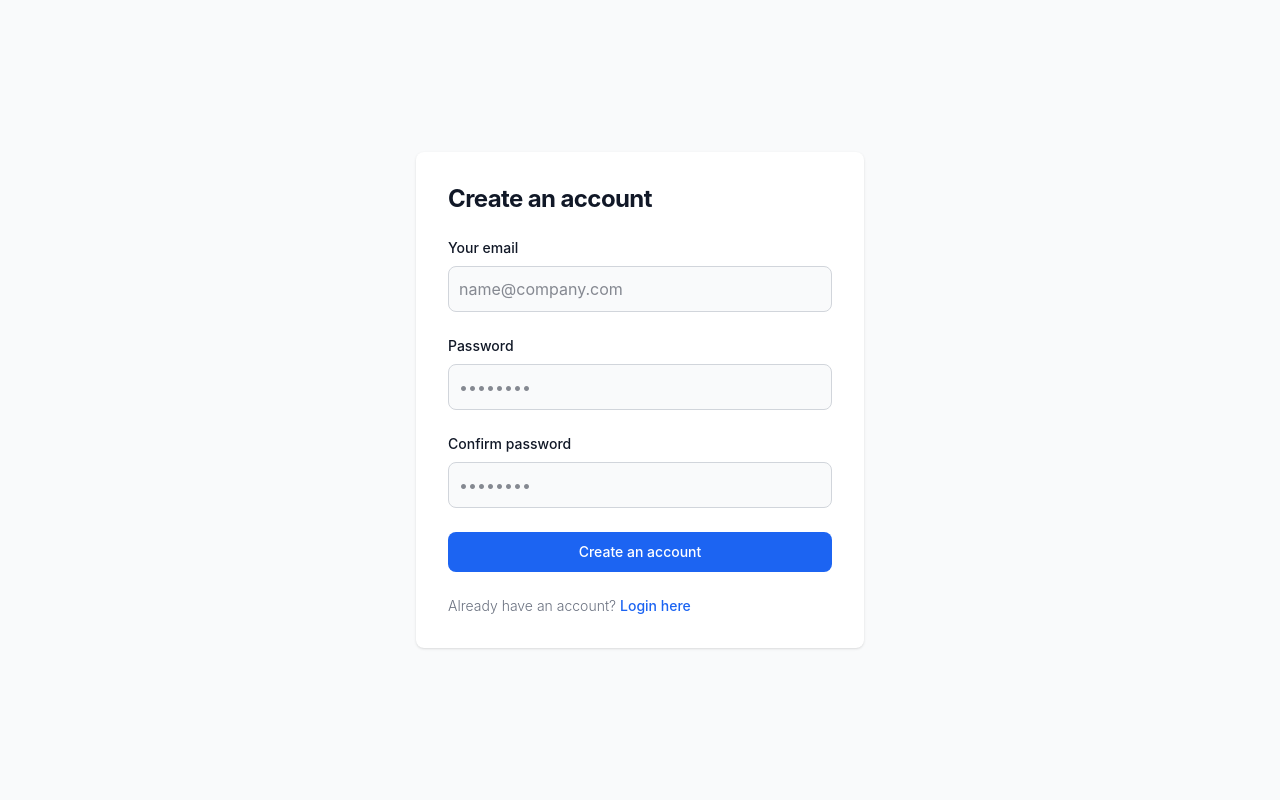
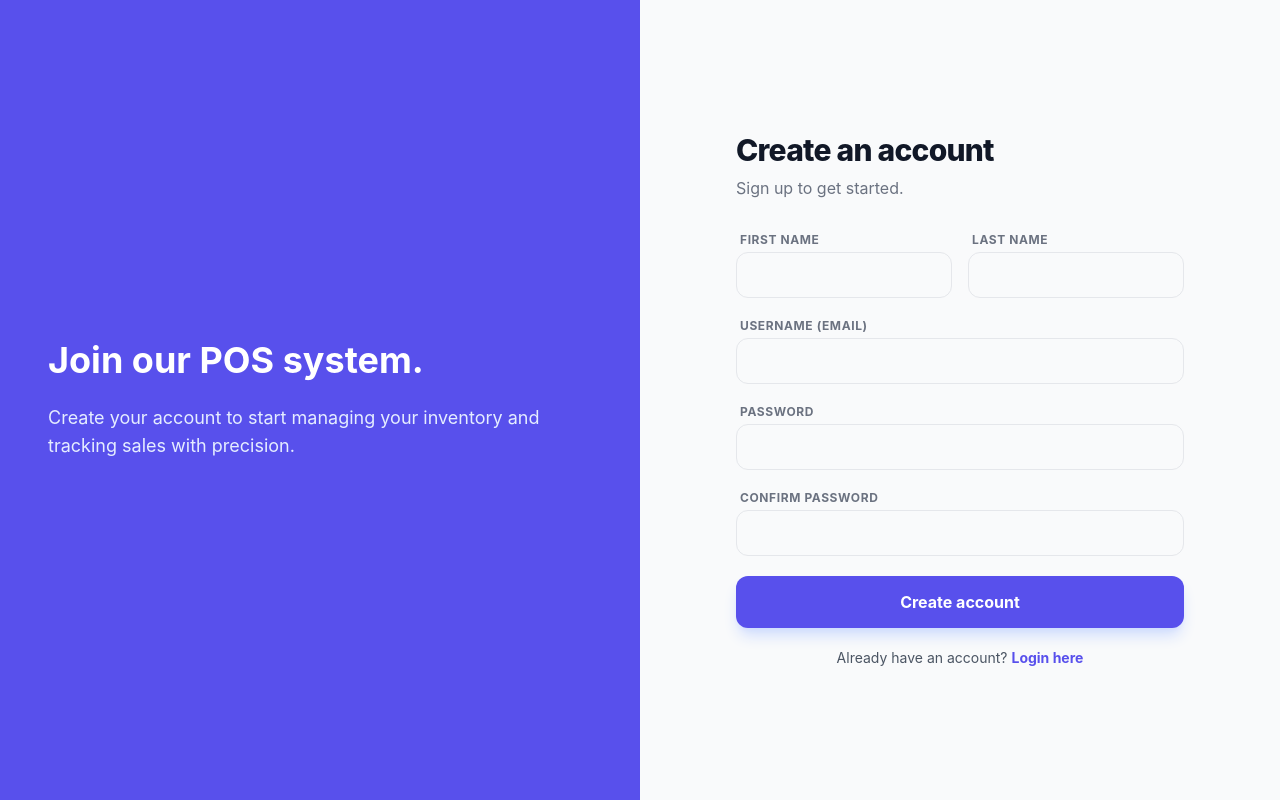
Before and after one commit to KavishkaImalsha/sample-project, a React (Vite) app: page /register in a window 1280 px wide. Built offline with nearby package versions, Linux system fonts and the light colour scheme.

Commit message:
Redesign user register page and change backend endpoint

```diff
--- a/src/pages/register/RegisterPage.jsx
+++ b/src/pages/register/RegisterPage.jsx
@@ -1,5 +1,3 @@
-import React, { useEffect } from "react";
-import SubmitBtn from "../../components/buttons/SubmitBtn";
 import { Link, useNavigate } from "react-router";
 import { z } from "zod";
 import { useForm } from "react-hook-form";
@@ -9,11 +7,15 @@ import { useDispatch, useSelector } from "react-redux";
 import { registerUser } from "../../store/userSlice";
 import { ClockLoader } from "react-spinners";
 import { toast } from "react-toastify";
+import InputField from "../../components/inputs/InputField";
+import { useEffect } from "react";
 
 const RegisterPage = () => {
   const registerFormSchema = z
     .object({
-      email: z.string().email("Invalid email address"),
+      first_name: z.string(),
+      last_name: z.string(),
+      username: z.string().email("Invalid email address"),
       password: z
         .string()
         .min(8, "Password must be at least 8 characters long")
@@ -46,8 +48,6 @@ const RegisterPage = () => {
 
   const navigate = useNavigate();
 
-  const firstErrorMessage = Object.values(errors)[0]?.message;
-
   const handleRegister = async (data) => {
     try {
       await dispatch(registerUser(data)).unwrap();
@@ -66,83 +66,84 @@ const RegisterPage = () => {
   }
   return (
     <>
-      <section className="bg-gray-50 dark:bg-gray-900">
-        <div className="flex flex-col items-center justify-center px-6 py-8 mx-auto md:h-screen lg:py-0">
-          <div className="w-full bg-white rounded-lg shadow dark:border md:mt-0 sm:max-w-md xl:p-0 dark:bg-gray-800 dark:border-gray-700">
-            <div className="p-6 space-y-4 md:space-y-6 sm:p-8">
-              <h1 className="text-xl font-bold leading-tight tracking-tight text-gray-900 md:text-2xl dark:text-white">
+      <section className="min-h-screen flex flex-col md:flex-row bg-gray-50">
+        {/* Left Side: Branding */}
+        <div className="hidden md:flex flex-1 bg-indigo-600 items-center justify-center p-12">
+          <div className="text-white space-y-6">
+            <h2 className="text-4xl font-bold">Join our POS system.</h2>
+            <p className="text-indigo-100 text-lg">
+              Create your account to start managing your inventory and tracking
+              sales with precision.
+            </p>
+          </div>
+        </div>
+
+        {/* Right Side: Registration Form */}
+        <div className="flex-1 flex items-center justify-center p-6 sm:p-12">
+          <div className="w-full max-w-md space-y-8">
+            <div className="space-y-2">
+              <h1 className="text-3xl font-extrabold text-gray-900 tracking-tight">
                 Create an account
               </h1>
-              {firstErrorMessage && (
-                <FormErrorBanner errors={{ message: firstErrorMessage }} />
-              )}
-              <form
-                className="space-y-4 md:space-y-6"
-                onSubmit={handleSubmit(handleRegister)}
-              >
-                <div>
-                  <label
-                    for="email"
-                    className="block mb-2 text-sm font-medium text-gray-900 dark:text-white"
-                  >
-                    Your email
-                  </label>
-                  <input
-                    type="email"
-                    name="email"
-                    id="email"
-                    className="inputField"
-                    placeholder="name@company.com"
-                    required=""
-                    {...register("email")}
+              <p className="text-gray-500">Sign up to get started.</p>
+            </div>
+
+            <form className="space-y-5" onSubmit={handleSubmit(handleRegister)}>
+              <div className="grid grid-cols-2 gap-4">
+                <InputField
+                  label="First Name"
+                  register={register("first_name")}
+                  error={errors.first_name}
+                  name="first_name"
+                />
+                <InputField
+                  label="Last Name"
+                  register={register("last_name")}
+                  error={errors.last_name}
+                  name="last_name"
                 />
               </div>
-                <div>
-                  <label
-                    for="password"
-                    className="block mb-2 text-sm font-medium text-gray-900 dark:text-white"
+
+              <InputField
+                label="Username (Email)"
+                register={register("username")}
+                error={errors.username}
+                name="username"
+                type="email"
+              />
+
+              <InputField
+                label="Password"
+                type="password"
+                register={register("password")}
+                error={errors.password}
+                name="password"
+              />
+              <InputField
+                label="Confirm Password"
+                type="password"
+                register={register("confirmPassword")}
+                error={errors.confirmPassword}
+                name="confirmPassword"
+              />
+
+              <button
+                type="submit"
+                className="w-full bg-indigo-600 text-white font-bold py-3.5 rounded-xl hover:bg-indigo-700 transition shadow-lg shadow-indigo-200"
               >
-                    Password
-                  </label>
-                  <input
-                    type="password"
-                    name="password"
-                    id="password"
-                    placeholder="••••••••"
-                    className="inputField"
-                    required=""
-                    {...register("password")}
-                  />
-                </div>
-                <div>
-                  <label
-                    className="block mb-2 text-sm font-medium text-gray-900 dark:text-white"
-                    name="confirm-password"
-                  >
-                    Confirm password
-                  </label>
-                  <input
-                    type="password"
-                    name="confirm-password"
-                    id="confirm-password"
-                    placeholder="••••••••"
-                    className="inputField"
-                    required=""
-                    {...register("confirmPassword")}
-                  />
-                </div>
-                <SubmitBtn type="submit" btnName="Create an account" />
-                <p className="text-sm font-light text-gray-500 dark:text-gray-400">
+                Create account
+              </button>
+
+              <p className="text-center text-sm text-gray-600">
                 Already have an account?{" "}
                 <Link
                   to="/login"
-                    className="font-medium text-primary-600 hover:underline dark:text-primary-500"
+                  className="text-indigo-600 font-bold hover:underline"
                 >
                   Login here
                 </Link>
               </p>
             </form>
-            </div>
           </div>
         </div>
       </section>
--- a/src/store/userSlice.js
+++ b/src/store/userSlice.js
@@ -6,14 +6,20 @@ export const registerUser = createAsyncThunk(
   "user/register",
   async (userData, { rejectWithValue }) => {
     try {
-      const response = await fetch(`${API_URL}/login`, {
+      const response = await fetch(`${API_URL}/add-user`, {
         method: "POST",
         headers: {
           "Content-Type": "application/json",
+          Accept: "application/json",
         },
-        body: JSON.stringify(userData),
+        body: JSON.stringify({ ...userData, role: "user" }),
       });
       const message = await response.json();
+
+      if (!response.ok) {
+        return rejectWithValue(message?.message);
+      }
+
       return message;
     } catch (error) {
       return rejectWithValue(error.message);
@@ -60,11 +66,11 @@ const userSlice = createSlice({
         state.loading = true;
       })
       .addCase(registerUser.fulfilled, (state, action) => {
-        state.email = action.payload.email;
-        state.token = action.payload._id;
+        state.role = action.payload.role;
+        state.token = action.payload.token;
         state.isLoggedIn = true;
         state.loading = false;
-        localStorage.setItem("token", action.payload._id);
+        localStorage.setItem("token", action.payload.token);
       })
       .addCase(registerUser.rejected, (state, action) => {
         state.error = action.payload;
```
Lines whose indentation alone changed are shown as unchanged.
